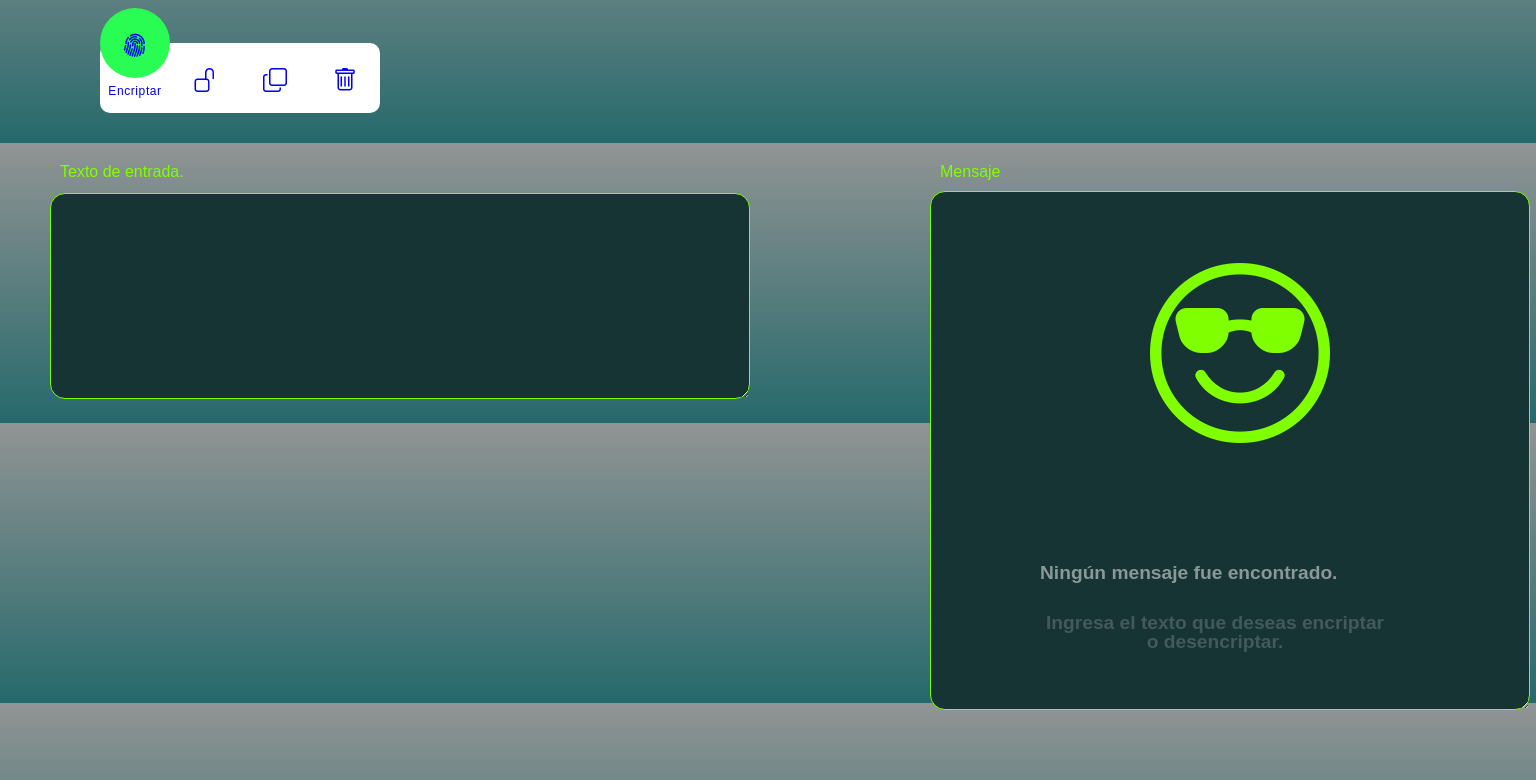
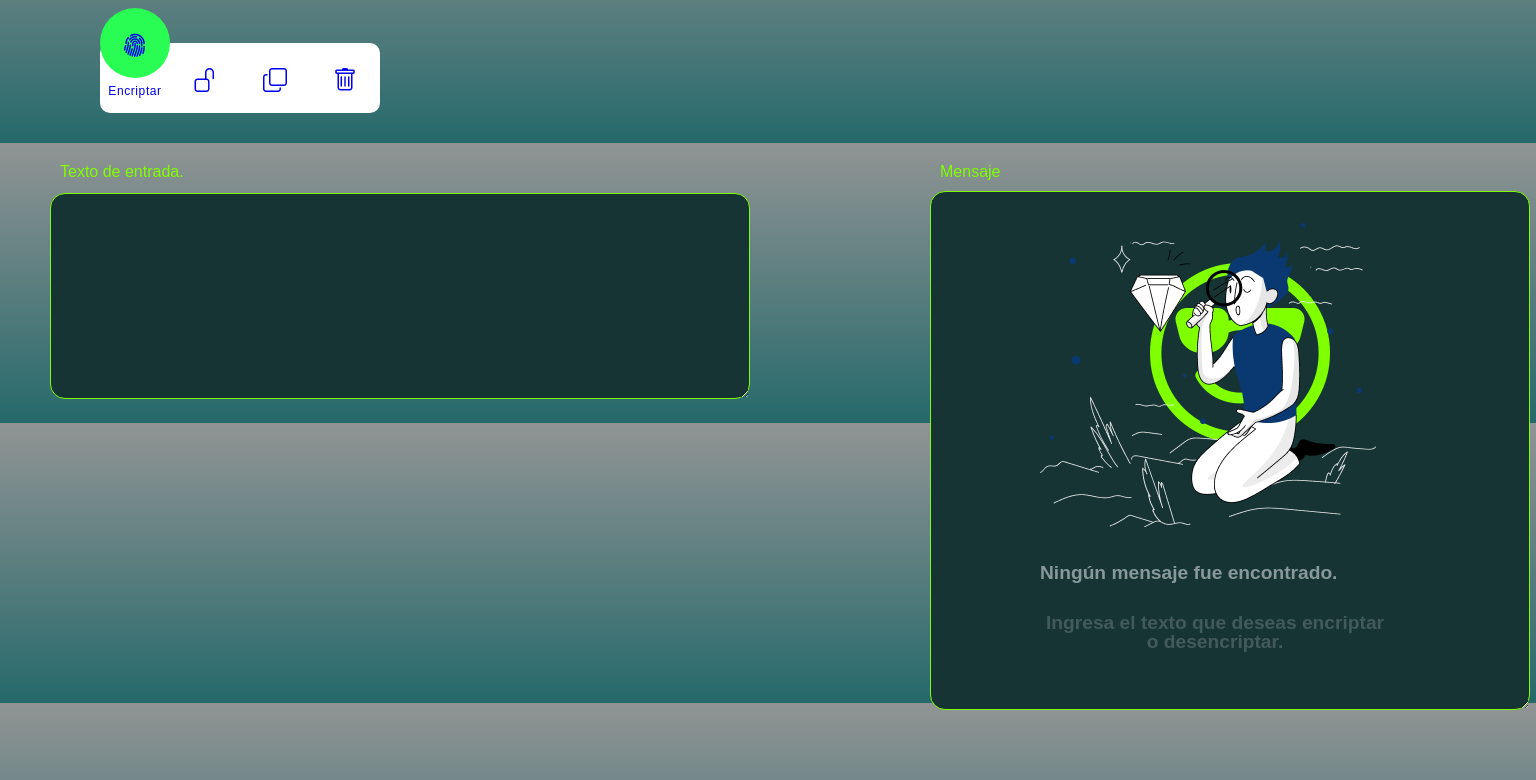
Before and after one commit to mcruzs63/encriptando-otro.github.io, a plain HTML site: page index.html in a window 1536 px wide. Shown: the part 137-917 px from the top of the page. Drawn offline with nearby package versions, Linux system fonts and the light colour scheme; some packages are replaced by stand-ins of ours; a script that the page names is missing.

Commit message:
Add files via upload

```diff
--- a/index.html
+++ b/index.html
@@ -17,7 +17,7 @@
 <body>
 
     <header>
-
+        <img src="/imagenes/Logo.jpg" alt="" class="logo">
         <div class="caja">
             <h1>Encriptador  -  Desencriptador de Mensajes.</h1>
         </div>
@@ -68,7 +68,7 @@
                 </div>
             </div>
             <i class="bi bi-emoji-sunglasses profundidad" id="emoji"></i>
-
+            <img src="/imagenes/Muñeco.png" alt="" class="muneco profundidad" id="muneco">
             <p class="mens-muneco profundidad" id="mens1">Ningún mensaje fue encontrado. </p>
             <p class="mens-muneco2 profundidad" id="mens2">Ingresa el texto que deseas encriptar o desencriptar.</p>
             <textarea name="" id="mensaje" cols="60" rows="27" class="input-texto t-textos"  ></textarea>
--- a/style.css
+++ b/style.css
@@ -198,6 +198,12 @@ h1 {
 	width: 350px;
 }
 
+.muneco {
+	position: absolute;
+	top: 650px;
+	left: 40px;
+}
+
 .bi-emoji-sunglasses {
 	position: absolute;
 	top: 650px;
@@ -281,6 +287,11 @@ h1 {
 		width: 700px;
 	}
 
+	.muneco {
+		top: 650px;
+		left: 200px;
+	}
+
 	.bi-emoji-sunglasses {
 		top: 650px;
 		left: 280px;
@@ -352,6 +363,11 @@ h1 {
 		width: 600px;
 	}
 
+	.muneco {
+		top: 360px;
+		left: 1040px;
+	}
+
 	.bi-emoji-sunglasses {
 		top: 400px;
 		left: 1150px;
```
